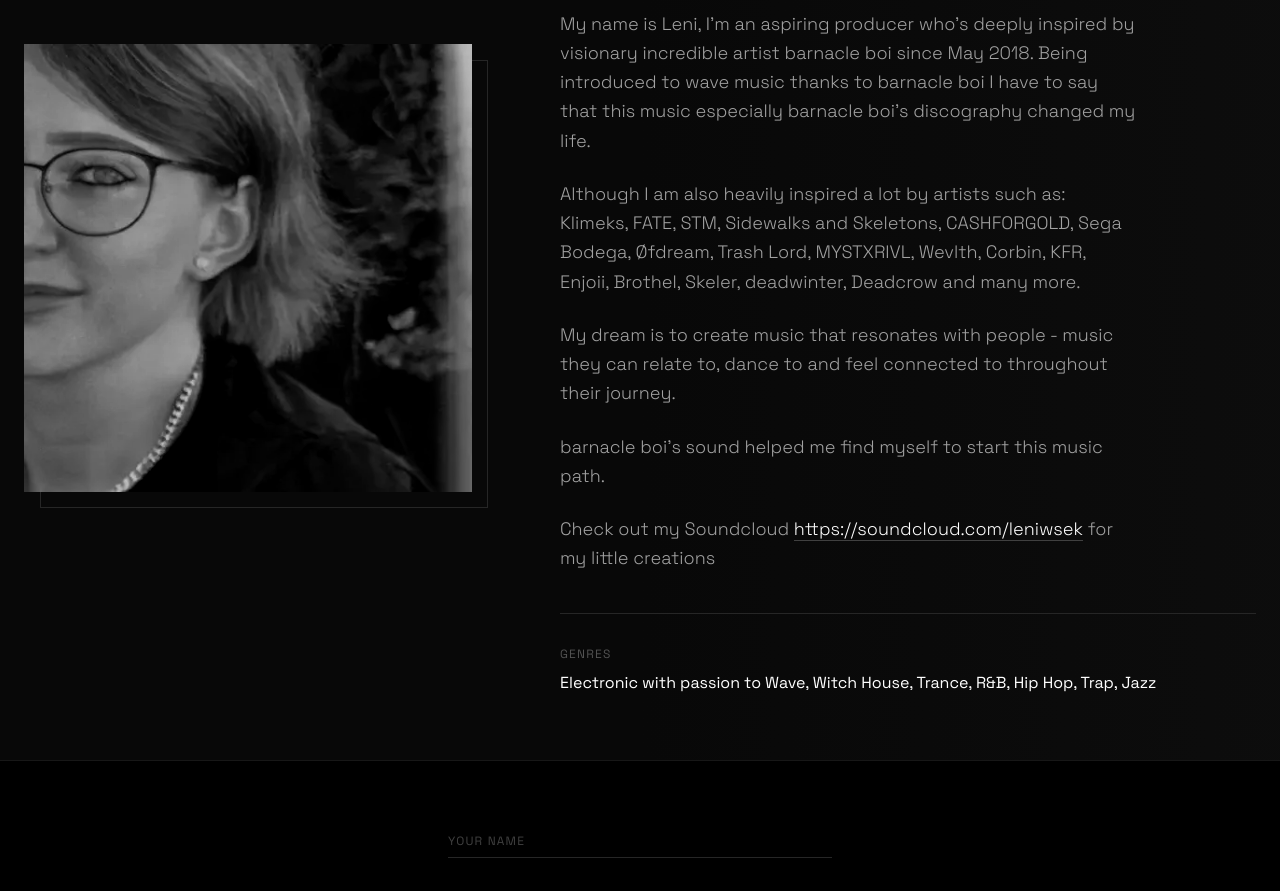
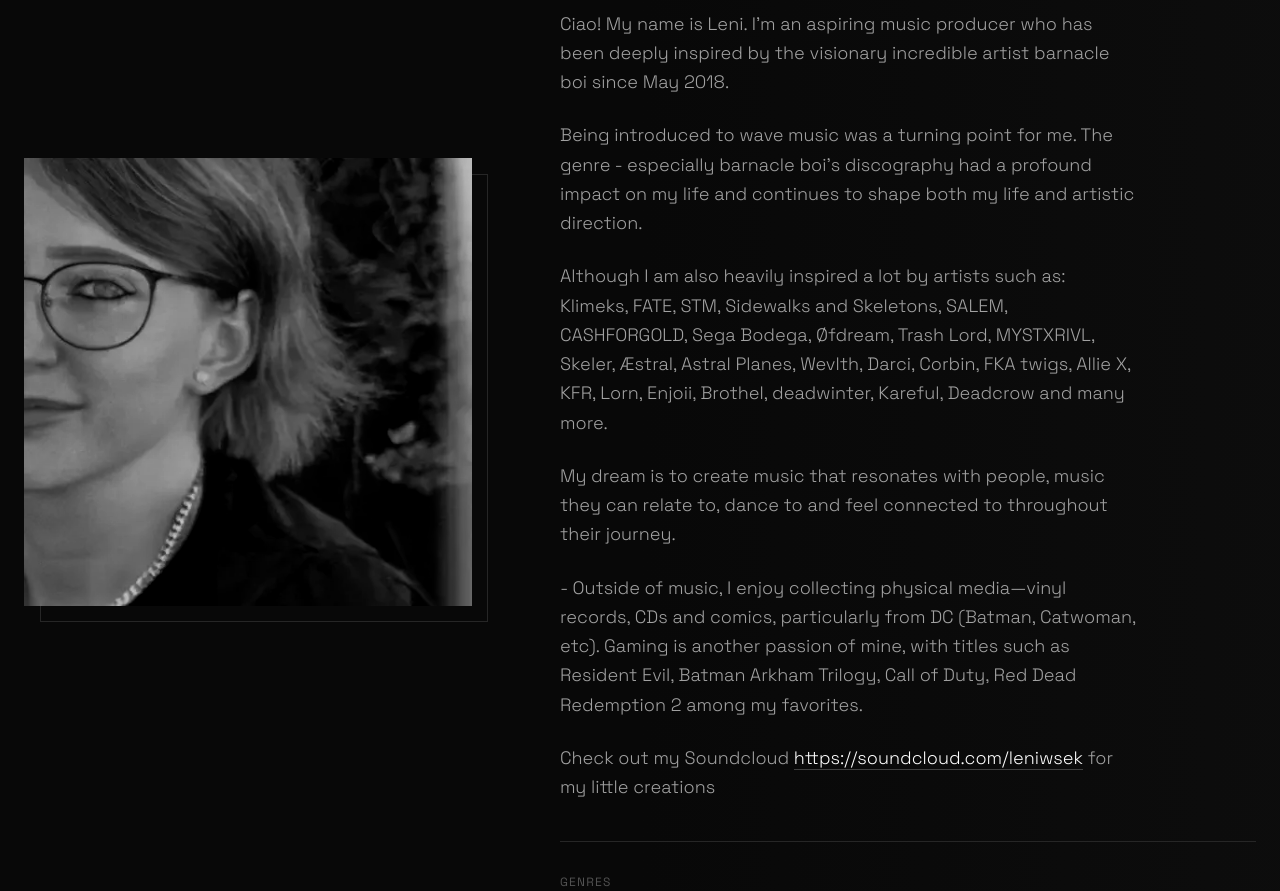
Before and after one commit to Valkyranna/LENIWSEK, a Next.js app: page / in a window 1280 px wide. Shown: the part 2300-3191 px from the top of the page. Built offline with nearby package versions, Linux system fonts and the light colour scheme.

Commit message:
update biography v3: added hobbies and expanded artist list

```diff
--- a/components/About.tsx
+++ b/components/About.tsx
@@ -41,17 +41,19 @@ const About: React.FC = () => { // Updated bio content
 
             <div className="space-y-6 text-lg font-light leading-relaxed text-neutral-400 max-w-xl">
               <p>
-                My name is Leni, I'm an aspiring producer who's deeply inspired by visionary incredible artist barnacle boi since May 2018.
-                Being introduced to wave music thanks to barnacle boi I have to say that this music especially barnacle boi’s discography changed my life.
+                Ciao! My name is Leni. I'm an aspiring music producer who has been deeply inspired by the visionary incredible artist barnacle boi since May 2018.
               </p>
               <p>
-                Although I am also heavily inspired a lot by artists such as: Klimeks, FATE, STM, Sidewalks and Skeletons, CASHFORGOLD, Sega Bodega, Øfdream, Trash Lord, MYSTXRIVL, Wevlth, Corbin, KFR, Enjoii, Brothel, Skeler, deadwinter, Deadcrow and many more.
+                Being introduced to wave music was a turning point for me. The genre - especially barnacle boi's discography had a profound impact on my life and continues to shape both my life and artistic direction.
               </p>
               <p>
-                My dream is to create music that resonates with people - music they can relate to, dance to and feel connected to throughout their journey.
+                Although I am also heavily inspired a lot by artists such as: Klimeks, FATE, STM, Sidewalks and Skeletons, SALEM, CASHFORGOLD, Sega Bodega, Øfdream, Trash Lord, MYSTXRIVL, Skeler, Æstral, Astral Planes, Wevlth, Darci, Corbin, FKA twigs, Allie X, KFR, Lorn, Enjoii, Brothel, deadwinter, Kareful, Deadcrow and many more.
               </p>
               <p>
-                barnacle boi's sound helped me find myself to start this music path.
+                My dream is to create music that resonates with people, music they can relate to, dance to and feel connected to throughout their journey.
+              </p>
+              <p>
+                - Outside of music, I enjoy collecting physical media—vinyl records, CDs and comics, particularly from DC (Batman, Catwoman, etc). Gaming is another passion of mine, with titles such as Resident Evil, Batman Arkham Trilogy, Call of Duty, Red Dead Redemption 2 among my favorites.
               </p>
               <p>
                 Check out my Soundcloud <a href="https://soundcloud.com/leniwsek" target="_blank" rel="noreferrer" className="text-white hover:text-neutral-300 border-b border-neutral-700 hover:border-white transition-colors">https://soundcloud.com/leniwsek</a> for my little creations
```
